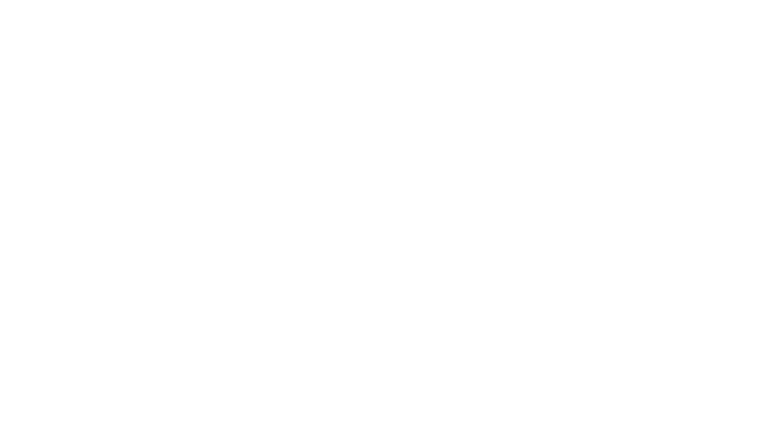
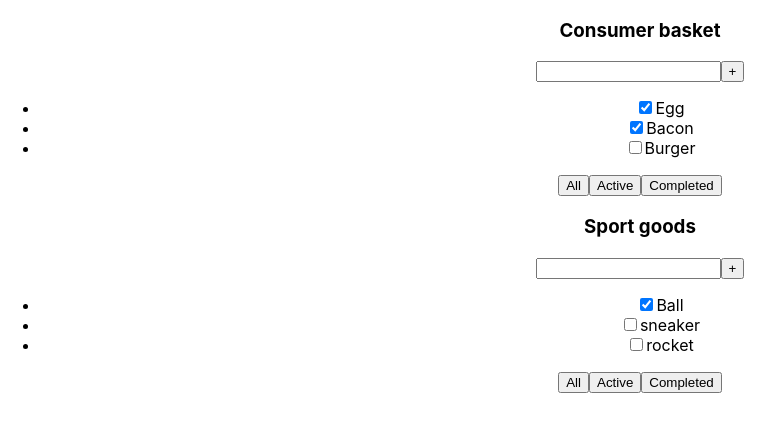
Before and after one commit to yulia463/newTodolist, a React (Create React App) app: page / in a window 1280 px wide. Shown: the top 432 px of the page, without its empty margins (0-784 px from the left). Built offline with nearby package versions, Linux system fonts and the light colour scheme.

Commit message:
Input and button

```diff
--- a/src/App.tsx
+++ b/src/App.tsx
@@ -4,15 +4,22 @@ import './App.css';
 import Todolist from "./Todolist";
 
 function App() {
-    let tasks =
+    const tasks1 =
         [
             {id: 1, title: 'Egg', isDone: true},
             {id: 2, title: 'Bacon', isDone: true},
             {id: 3, title: 'Burger', isDone: false}
         ]
+    const tasks2 =
+        [
+            {id: 1, title: 'Ball', isDone: true},
+            {id: 2, title: 'sneaker', isDone: false},
+            {id: 3, title: 'rocket', isDone: false}
+        ]
     return (
         <div className="App">
-            {/*<Todolist title={} tasks={}/>*/}
+            <Todolist title={'Consumer basket'} tasks={tasks1}/>
+            <Todolist title={'Sport goods'} tasks={tasks2}/>
         </div>
     );
 }
--- a/src/Todolist.tsx
+++ b/src/Todolist.tsx
@@ -5,12 +5,36 @@ export type TodoListPropsType = {
     tasks: Array<TaskType>
 }
 export type TaskType = {
-    id: string
+    id: number
     title: string
     isDone: boolean
 }
 
 function TodoList(props: TodoListPropsType) {
+
+
+    return (
+        <div>
+            <h3>{props.title}</h3>
+            <div>
+                <input/>
+                <button>+</button>
+            </div>
+            <ul>
+                {props.tasks.map((task)=>{
+                    return(
+                        <li key={task.id}><input type={'checkbox'} checked={task.isDone}/><span>{task.title}</span></li>
+                    )
+                })}
+            </ul>
+            <div>
+                <button>All</button>
+                <button>Active</button>
+                <button>Completed</button>
+            </div>
+
+        </div>
+    )
 }
 
 export default TodoList;
```
